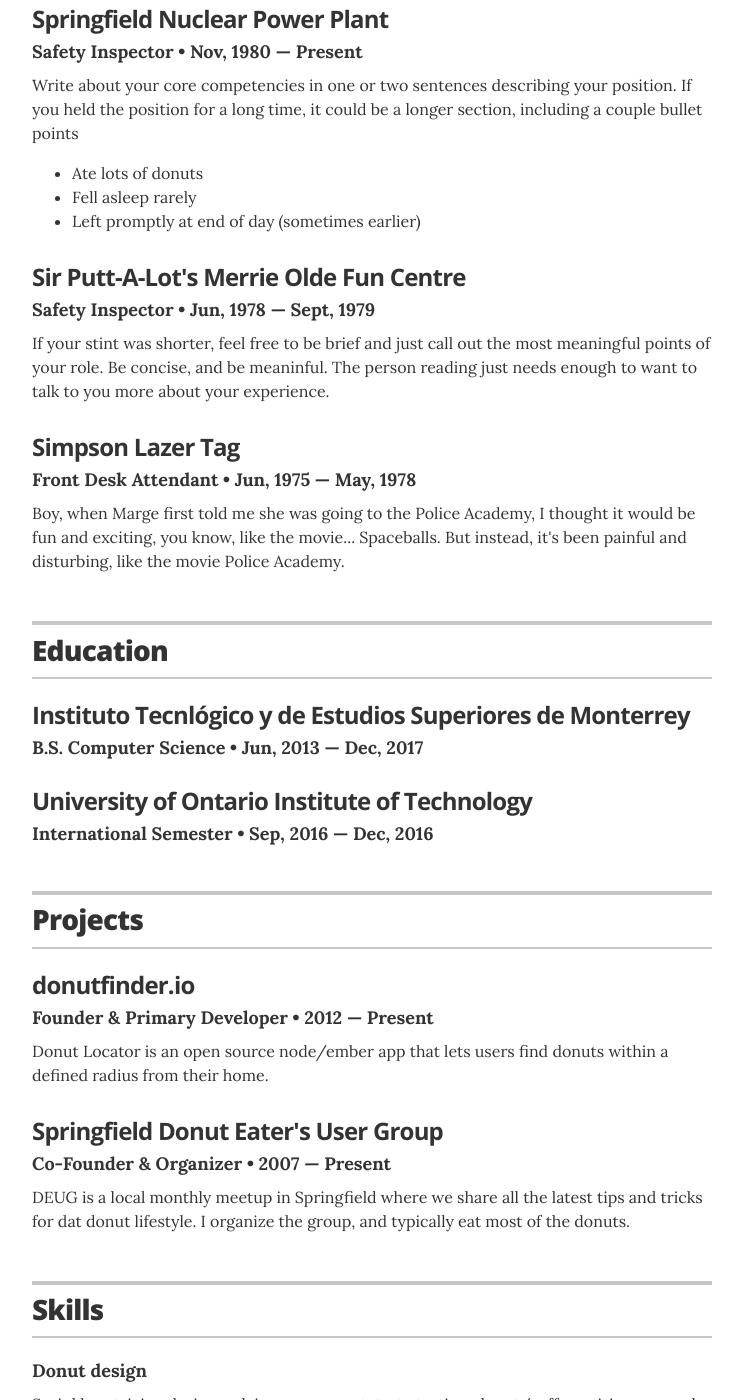
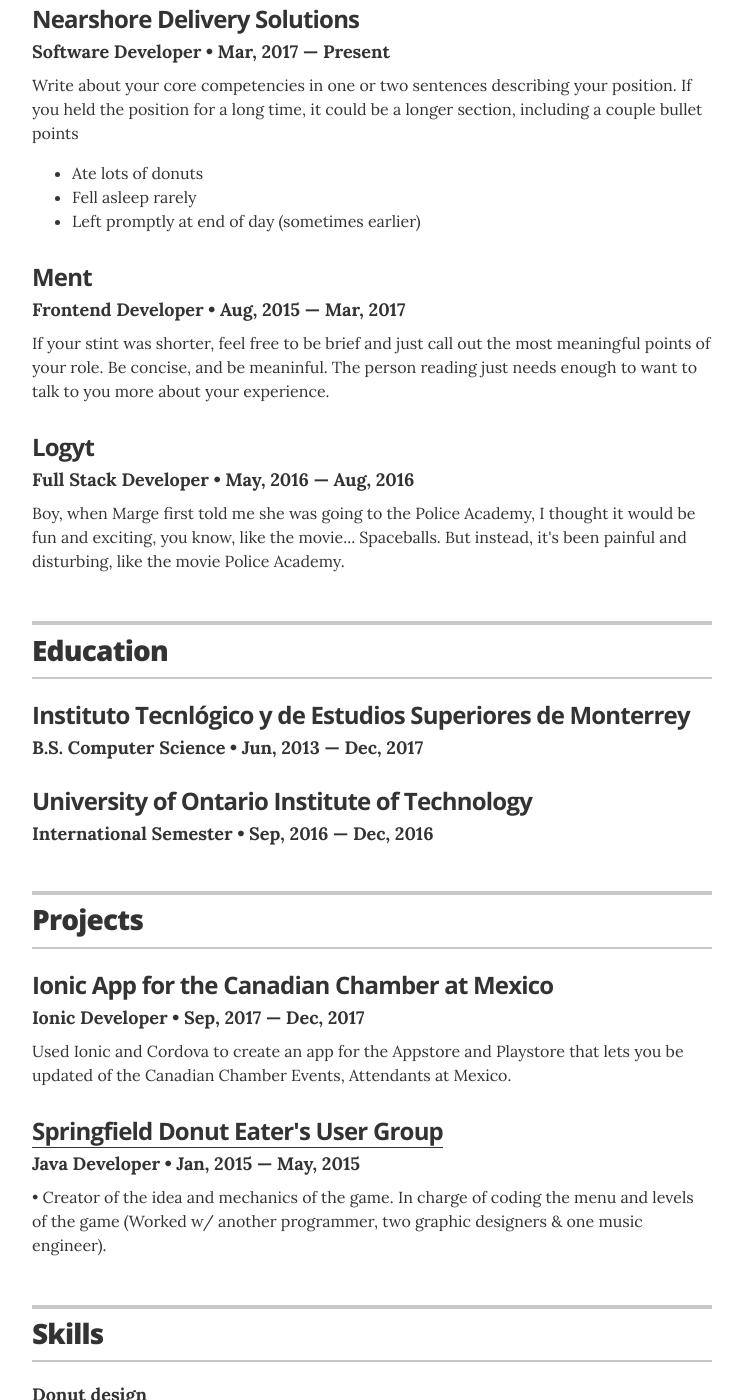
Before and after one commit to arturoaviles/arturoaviles.github.io, a Jekyll site: the page built from index.html, in a window 1280 px wide and 1400 px high, scrolled down 595 px. Shown: the whole window, without its empty margins (268-1011 px from the left). Built offline with Jekyll 4.4.1, drawn with Linux system fonts in a browser that asks for light colours.

Commit message:
Change projects and other minor stuff

```diff
--- a/_data/experience.yml
+++ b/_data/experience.yml
@@ -1,19 +1,19 @@
 # Jobs
 # Springfield Nuclear Power Plant
-- company: Springfield Nuclear Power Plant
-  position: Safety Inspector
-  duration: Nov, 1980 &mdash; Present
+- company: Nearshore Delivery Solutions
+  position: Software Developer
+  duration: Mar, 2017 &mdash; Present
   summary: Write about your core competencies in one or two sentences describing your position. If you held the position for a long time, it could be a longer section, including a couple bullet points	<ul class="resume-item-list"><li>Ate lots of donuts</li><li>Fell asleep rarely</li><li>Left promptly at end of day (sometimes earlier)</li></ul>
 
 # Windmill Crank Operator
-- company: Sir Putt-A-Lot's Merrie Olde Fun Centre
-  position: Safety Inspector
-  duration:  Jun, 1978 &mdash; Sept, 1979
+- company: Ment
+  position: Frontend Developer
+  duration:  Aug, 2015 &mdash; Mar, 2017
   summary: If your stint was shorter, feel free to be brief and just call out the most meaningful points of your role. Be concise, and be meaninful. The person reading just needs enough to want to talk to you more about your experience.
 
 
 # Front Desk Attendant
-- company: Simpson Lazer Tag
-  position: Front Desk Attendant
-  duration:   Jun, 1975  &mdash; May, 1978
+- company: Logyt
+  position: Full Stack Developer
+  duration:   May, 2016 &mdash; Aug, 2016
   summary: Boy, when Marge first told me she was going to the Police Academy, I thought it would be fun and exciting, you know, like the movie... Spaceballs. But instead, it's been painful and disturbing, like the movie Police Academy.
--- a/_data/projects.yml
+++ b/_data/projects.yml
@@ -2,15 +2,15 @@
 # uncomment the urls if you wish to display them, and add your own URL
 
 # donutfinder.io
-- project: donutfinder.io
-  role: Founder & Primary Developer
-  duration: 2012 &mdash; Present
+- project: Ionic App for the Canadian Chamber at Mexico
+  role: Ionic Developer
+  duration: Sep, 2017 &mdash; Dec, 2017
   # url: "#"
-  description: Donut Locator is an open source node/ember app that lets users find donuts within a defined radius from their home.
+  description: Used Ionic and Cordova to create an app for the Appstore and Playstore that lets you be updated of the Canadian Chamber Events, Attendants at Mexico.
 
 #Springfield Donut Eater's User Group
 - project: Springfield Donut Eater's User Group
-  role: Co-Founder & Organizer
-  duration: 2007 &mdash; Present
-  # url: "#"
-  description: DEUG is a local monthly meetup in Springfield where we share all the latest tips and tricks for dat donut lifestyle. I organize the group, and typically eat most of the donuts.
+  role: Java Developer
+  duration: Jan, 2015 &mdash; May, 2015
+  url: "https://play.google.com/store/apps/details?id=com.castilla.eduardo.lightbulbs&hl=en"
+  description: • Creator of the idea and mechanics of the game. In charge of coding the menu and levels of the game (Worked w/ another programmer, two graphic designers & one music engineer).
```
